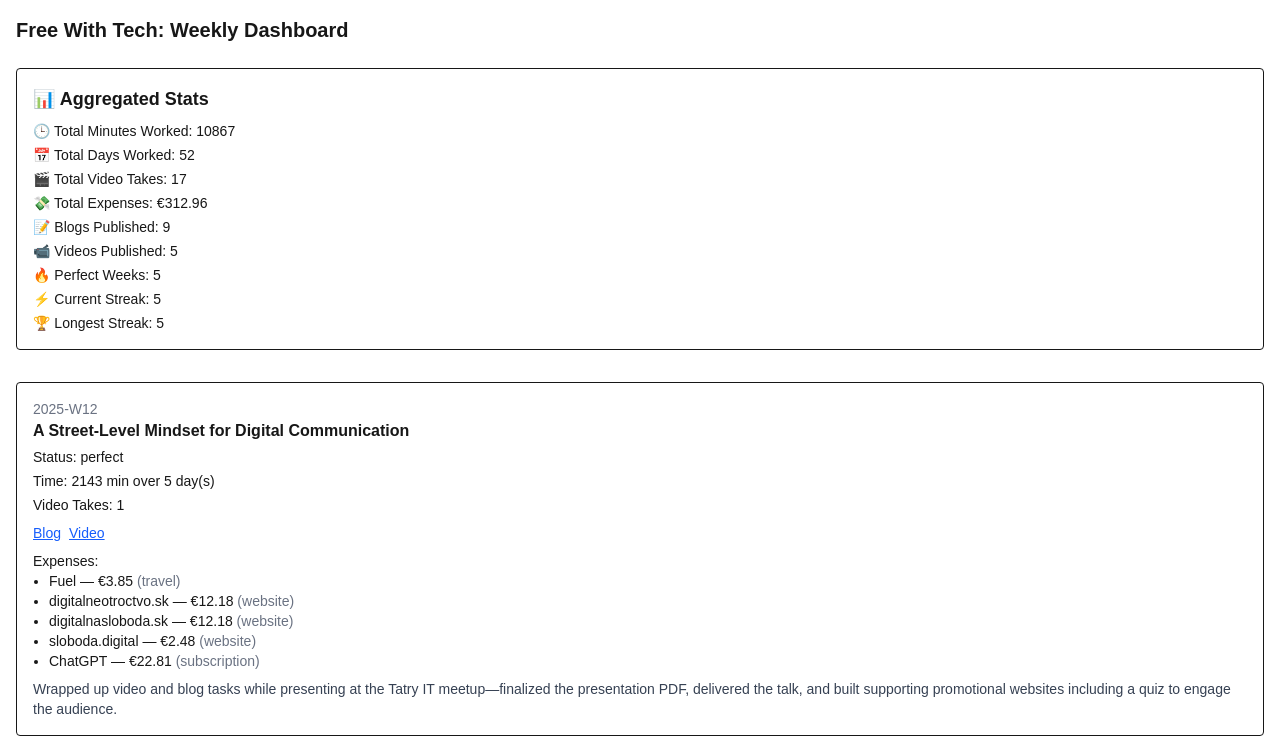
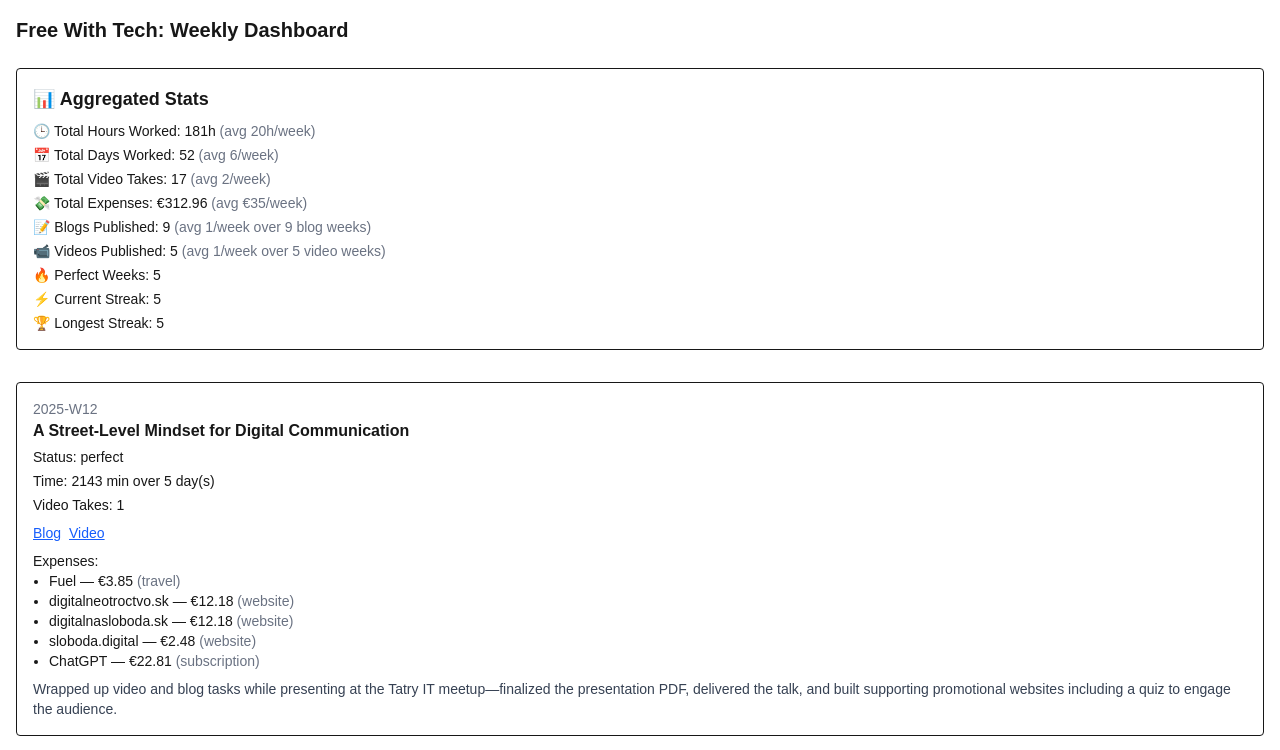
Before and after one commit to sampittko/creator-dashboard, a Next.js app: page / in a window 1280 px wide. Shown: the top 750 px of the page. Built offline with nearby package versions, Linux system fonts and the light colour scheme.

Commit message:
feat: includes averages to aggregated data

```diff
--- a/app/page.tsx
+++ b/app/page.tsx
@@ -1,6 +1,7 @@
 import data from "@/data/weeks.json";
 import { WeeklyEntry } from "@/types";
 import { getAggregatedStats } from "@/lib/stats";
+import { averagePer, getActiveWeeksCount, getActiveWeeksSinceFirstContent } from "@/lib/stats-helpers";
 
 export const metadata = {
   title: "Free With Tech – Weekly Creator Dashboard",
@@ -12,6 +13,20 @@ export default function DashboardPage() {
   const weeks = [...(data as WeeklyEntry[])].reverse();
   const stats = getAggregatedStats();
 
+  const totalHoursWorked = Math.round(stats.totalMinutesWorked / 60);
+
+  const blogWeeks = getActiveWeeksSinceFirstContent("blog");
+  const videoWeeks = getActiveWeeksSinceFirstContent("video");
+
+  const avg = {
+    hoursWorked: averagePer(totalHoursWorked, getActiveWeeksCount()),
+    daysWorked: averagePer(stats.totalDaysWorked, getActiveWeeksCount()),
+    videoTakes: averagePer(stats.totalVideoTakes, getActiveWeeksCount()),
+    expenses: averagePer(stats.totalExpenses.all, getActiveWeeksCount()),
+    blogs: averagePer(stats.totalContent.blogCount, blogWeeks),
+    videos: averagePer(stats.totalContent.videoCount, videoWeeks),
+  };
+
   return (
     <main className="p-4">
       <h1 className="text-xl font-bold mb-6">Free With Tech: Weekly Dashboard</h1>
@@ -20,12 +35,30 @@ export default function DashboardPage() {
       <section className="mb-8 border rounded p-4">
         <h2 className="text-lg font-semibold mb-2">📊 Aggregated Stats</h2>
         <ul className="text-sm space-y-1">
-          <li>🕒 Total Minutes Worked: {stats.totalMinutesWorked}</li>
-          <li>📅 Total Days Worked: {stats.totalDaysWorked}</li>
-          <li>🎬 Total Video Takes: {stats.totalVideoTakes}</li>
-          <li>💸 Total Expenses: €{stats.totalExpenses.all.toFixed(2)}</li>
-          <li>📝 Blogs Published: {stats.totalContent.blogCount}</li>
-          <li>📹 Videos Published: {stats.totalContent.videoCount}</li>
+          <li>
+            🕒 Total Hours Worked: {totalHoursWorked}h
+            <span className="text-gray-500"> (avg {avg.hoursWorked}h/week)</span>
+          </li>
+          <li>
+            📅 Total Days Worked: {stats.totalDaysWorked}
+            <span className="text-gray-500"> (avg {avg.daysWorked}/week)</span>
+          </li>
+          <li>
+            🎬 Total Video Takes: {stats.totalVideoTakes}
+            <span className="text-gray-500"> (avg {avg.videoTakes}/week)</span>
+          </li>
+          <li>
+            💸 Total Expenses: €{stats.totalExpenses.all.toFixed(2)}
+            <span className="text-gray-500"> (avg €{avg.expenses}/week)</span>
+          </li>
+          <li>
+            📝 Blogs Published: {stats.totalContent.blogCount}
+            <span className="text-gray-500"> (avg {avg.blogs}/week over {blogWeeks} blog weeks)</span>
+          </li>
+          <li>
+            📹 Videos Published: {stats.totalContent.videoCount}
+            <span className="text-gray-500"> (avg {avg.videos}/week over {videoWeeks} video weeks)</span>
+          </li>
           <li>🔥 Perfect Weeks: {stats.totalContent.perfectWeeks}</li>
           <li>⚡ Current Streak: {stats.streaks?.current ?? 0}</li>
           <li>🏆 Longest Streak: {stats.streaks?.longest ?? 0}</li>
--- /dev/null
+++ b/lib/stats-helpers.ts
@@ -0,0 +1,17 @@
+import weeks from "@/data/weeks.json";
+
+export function getActiveWeeksCount(): number {
+  return weeks.filter((w) => w.weekStatus !== "not_started").length;
+}
+
+export function getActiveWeeksSinceFirstContent(type: "blog" | "video"): number {
+  const firstIndex = weeks.findIndex((w) => w.content[`${type}Published`] === true);
+  if (firstIndex === -1) return 0;
+
+  const relevantWeeks = weeks.slice(firstIndex).filter(w => w.weekStatus !== "not_started");
+  return relevantWeeks.length;
+}
+
+export function averagePer(total: number, count: number): number {
+  return count > 0 ? Math.round(total / count) : 0;
+}
```
